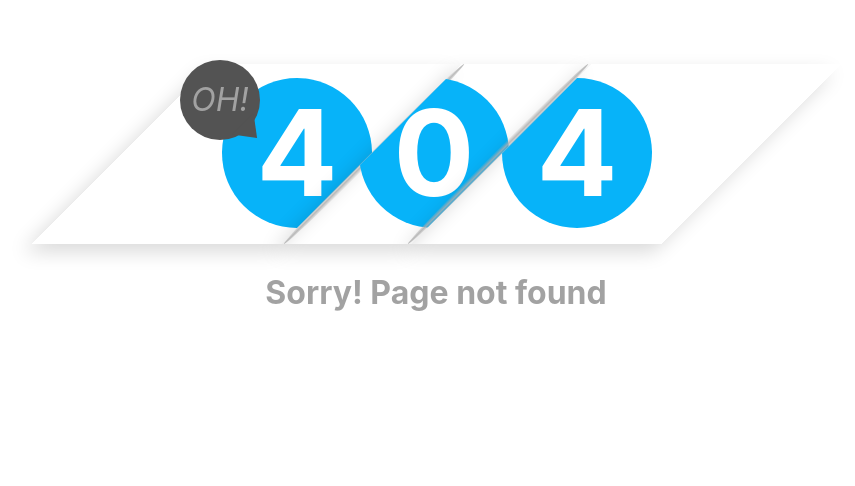
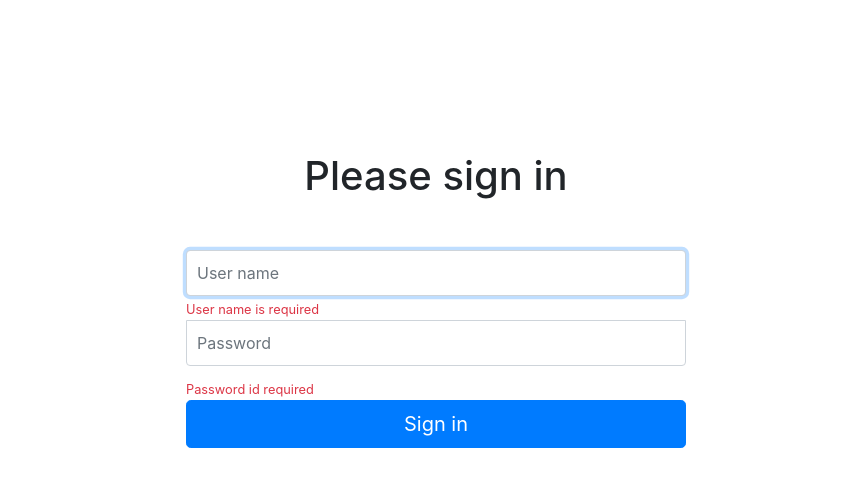
Before and after one commit to hhendrikk/curso-alura-angular, an Angular app: page / in a window 1280 px wide. Before the commit this address had no page. Shown: the part 104-590 px from the top of the page, without its empty margins (204-1059 px from the left). Built offline with nearby package versions, Linux system fonts and the light colour scheme.

Commit message:
Continuação do curso, autenticação

```diff
--- /dev/null
+++ b/src/app/core/auth.service.ts
@@ -0,0 +1,18 @@
+import { Injectable } from '@angular/core';
+import { HttpClient } from '@angular/common/http';
+
+const API_URL = 'http://localhost:3000';
+
+@Injectable({
+  providedIn: 'root'
+})
+export class AuthService {
+  constructor(private http: HttpClient) {}
+
+  authenticate(username: string, password: string) {
+    return this.http.post(`${API_URL}/user/login`, {
+      userName: username,
+      password
+    });
+  }
+}
--- /dev/null
+++ b/src/app/core/platform-detector.service.ts
@@ -0,0 +1,13 @@
+import { Injectable, PLATFORM_ID, Inject } from '@angular/core';
+import { isPlatformBrowser } from '@angular/common';
+
+@Injectable({
+  providedIn: 'root'
+})
+export class PlatformDetectorService {
+  constructor(@Inject(PLATFORM_ID) private platFormId: string) {}
+
+  isPlatformBrowser(): boolean {
+    return isPlatformBrowser(this.platFormId);
+  }
+}
--- /dev/null
+++ b/src/app/home/components/signin/signin.component.html
@@ -0,0 +1,34 @@
+<form [formGroup]="formSignin" class="form-signin" (submit)="logar()">
+  <h1>Please sign in</h1>
+  <label for="inputUsername" class="sr-only">User name</label>
+  <input
+    #inputUserName
+    type="text"
+    id="inputUsername"
+    class="form-control"
+    placeholder="User name"
+    formControlName="username"
+    autofocus
+  />
+  <ap-vmessage
+    text="User name is required"
+    *ngIf="formSignin.get('username').errors?.required"
+  ></ap-vmessage>
+
+  <label for="inputPassword" class="sr-only">Password</label>
+  <input
+    type="password"
+    id="inputPassword"
+    class="form-control"
+    placeholder="Password"
+    formControlName="password"
+  />
+  <ap-vmessage
+    text="Password id required"
+    *ngIf="formSignin.get('password').errors?.required"
+  ></ap-vmessage>
+
+  <button class="btn btn-lg btn-primary btn-block" type="submit">
+    Sign in
+  </button>
+</form>
--- /dev/null
+++ b/src/app/home/components/signin/signin.component.scss
@@ -0,0 +1,45 @@
+.form-signin {
+  max-width: 500px;
+  width: 100%;
+  margin: 20% auto;
+
+  > h1 {
+    text-align: center;
+    margin-bottom: 50px;
+  }
+}
+
+.form-signin .form-control {
+  position: relative;
+  box-sizing: border-box;
+  height: auto;
+  padding: 10px;
+  font-size: 16px;
+}
+
+.form-signin input[type='email'] {
+  margin-bottom: -1px;
+  border-bottom-right-radius: 0;
+  border-bottom-left-radius: 0;
+}
+
+.form-signin input[type='password'] {
+  margin-bottom: 10px;
+  border-top-left-radius: 0;
+  border-top-right-radius: 0;
+}
+
+.form-control {
+  display: block;
+  height: calc(1.5em + 0.75rem + 2px);
+  padding: 0.375rem 0.75rem;
+  font-size: 1rem;
+  font-weight: 400;
+  line-height: 1.5;
+  color: #495057;
+  background-color: #fff;
+  background-clip: padding-box;
+  border: 1px solid #ced4da;
+  border-radius: 0.25rem;
+  transition: border-color 0.15s ease-in-out, box-shadow 0.15s ease-in-out;
+}
--- /dev/null
+++ b/src/app/home/components/signin/signin.component.ts
@@ -0,0 +1,48 @@
+import { Component, OnInit, ElementRef, ViewChild } from '@angular/core';
+import { FormGroup, FormBuilder, Validators } from '@angular/forms';
+import { AuthService } from 'src/app/core/auth.service';
+import { Router } from '@angular/router';
+import { PlatformDetectorService } from 'src/app/core/platform-detector.service';
+
+@Component({
+  selector: 'ap-signin',
+  templateUrl: './signin.component.html',
+  styleUrls: ['./signin.component.scss']
+})
+export class SigninComponent implements OnInit {
+  formSignin: FormGroup;
+  @ViewChild('inputUserName', { static: false }) inputUserName: ElementRef<
+    HTMLInputElement
+  >;
+
+  constructor(
+    private formBuilder: FormBuilder,
+    private authService: AuthService,
+    private route: Router,
+    private platformBrowserService: PlatformDetectorService
+  ) {}
+
+  ngOnInit() {
+    this.formSignin = this.formBuilder.group({
+      username: ['', Validators.required],
+      password: ['', Validators.required]
+    });
+  }
+
+  logar() {
+    const username = this.formSignin.get('username').value;
+    const password = this.formSignin.get('password').value;
+
+    this.authService.authenticate(username, password).subscribe(
+      () => this.route.navigate(['user', username]),
+      err => {
+        alert('Usuário não autenticado');
+        this.formSignin.reset();
+
+        if (this.platformBrowserService.isPlatformBrowser()) {
+          this.inputUserName.nativeElement.focus();
+        }
+      }
+    );
+  }
+}
--- a/src/app/photos/components/photo-list/comments-likes/comments-likes.component.html
+++ b/src/app/photos/components/photo-list/comments-likes/comments-likes.component.html
@@ -1,9 +1,9 @@
-<div class="p-1 w-100 text-right">
-  <span class="ml-3">
+<div class="pt-1 pb-1 w-100 text-left">
+  <span class="ml-1 mr-3">
     <i class="far fa-heart"></i>
     <i class="badge badge-pill">{{ likes }}</i>
   </span>
-  <span class="ml-3">
+  <span class="ml-1 mr-3">
     <i class="far fa-comment"></i>
     <i class="badge badge-pill">{{ comments }}</i>
   </span>
--- a/src/app/shared/shared.module.ts
+++ b/src/app/shared/shared.module.ts
@@ -1,10 +1,11 @@
 import { NgModule } from '@angular/core';
 import { CommonModule } from '@angular/common';
 import { FilterGrayscaleDirective } from './filter-grayscale.directive';
+import { VMessageComponent } from './vmessage/vmessage.component';
 
 @NgModule({
-  declarations: [FilterGrayscaleDirective],
+  declarations: [FilterGrayscaleDirective, VMessageComponent],
   imports: [CommonModule],
-  exports: [FilterGrayscaleDirective]
+  exports: [FilterGrayscaleDirective, VMessageComponent]
 })
 export class SharedModule {}
--- /dev/null
+++ b/src/app/shared/vmessage/vmessage.component.html
@@ -0,0 +1,3 @@
+<small class="text-danger">
+  {{ text }}
+</small>
--- /dev/null
+++ b/src/app/shared/vmessage/vmessage.component.ts
@@ -0,0 +1,13 @@
+import { Component, OnInit, Input } from '@angular/core';
+
+@Component({
+  selector: 'ap-vmessage',
+  templateUrl: './vmessage.component.html'
+})
+export class VMessageComponent implements OnInit {
+  @Input() text: string;
+
+  constructor() {}
+
+  ngOnInit(): void {}
+}
```
Also changed, not shown: src/app/app-routing.module.ts (+9 -0 lines), src/app/app.module.ts (+8 -1 lines), src/app/home/home.module.ts (added, +11 -0 lines).
